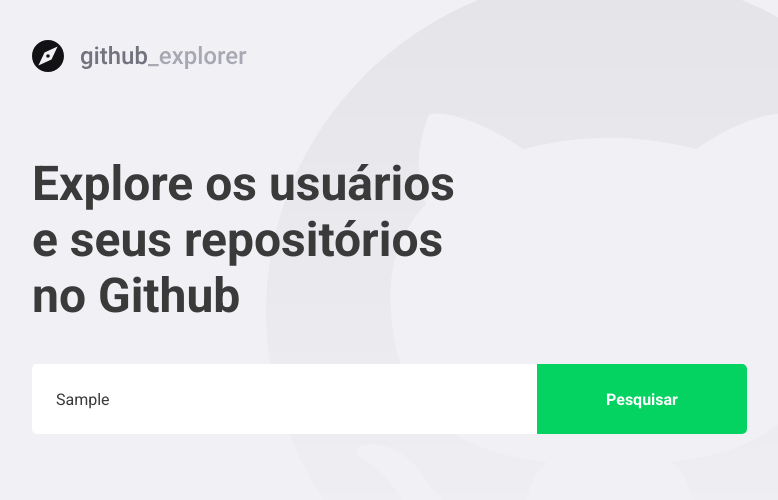
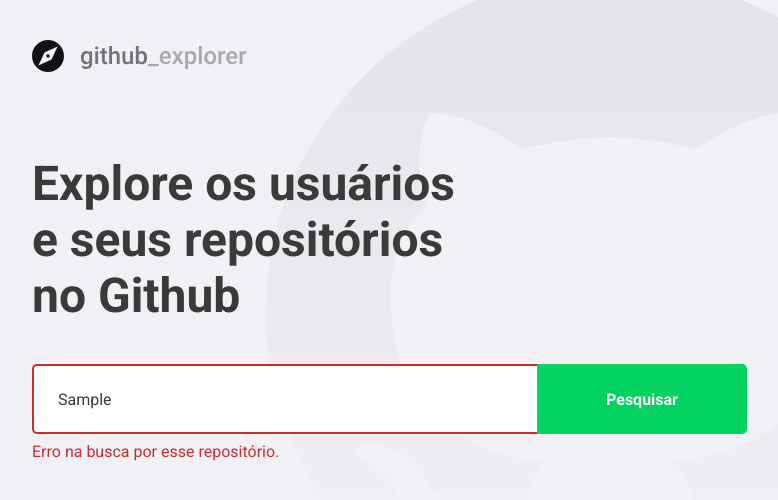
Before and after one commit to Aline595/github-explorer, a React (Create React App) app: page / in a window 1280 px wide. Both pictures are taken after typing "Sample" into the empty fields and a click on the button "Pesquisar". Shown: the top 500 px of the page, without its empty margins (148-926 px from the left). Built offline with nearby package versions, Linux system fonts and the light colour scheme; no server answers.

Commit message:
Tratando erros

```diff
--- a/src/pages/Dashboard/index.tsx
+++ b/src/pages/Dashboard/index.tsx
@@ -4,7 +4,7 @@
 
 import logo from '../../assets/logo.svg';
 
-import { Title, Form, Repositories } from './styles';
+import { Title, Form, Repositories, Error } from './styles';
 
 // Colocar somente informações que será usado e não necessariamente tudo que será retornado  pela API
 interface Repository {
@@ -16,18 +16,27 @@
   };
 }
 
+// truthy -> Tudo q não é de valor vazio
+// falsy -> Tudo que é de valor vazio
+
 // fc -> componente escrito em formato de função
 const Dashboard: React.FC = () => {
   const [newRepo, setNewRepo] = useState('');
+  const [inputError, setInputError] = useState('');
   const [repositories, setRepositories] = useState<Repository[]>([]);
 
   async function handlerAddRepository(
     event: FormEvent<HTMLFormElement>,
   ): Promise<void> {
+    // Adição de um novo repositório
     // Não deixa recarregar a página
     event.preventDefault();
-    // Adição de um novo repositório
-
+    // Verifica se foi digitado um repositório
+    if (!newRepo) {
+      setInputError('Digite o autor/nome do repositório.');
+      return;
+    }
+    try {
       // Consumir API do Github
       const response = await api.get<Repository>(`repos/${newRepo}`);
       const repository = response.data;
@@ -35,13 +44,17 @@
       // Salvar novo repositório no estado
       setRepositories([...repositories, repository]);
       setNewRepo('');
+      setInputError('');
+    } catch (err) {
+      setInputError('Erro na busca por esse repositório.');
+    }
   }
   return (
     <>
       <img src={logo} alt="Github Explorer" />
       <Title>Explore os usuários e seus repositórios no Github</Title>
 
-      <Form onSubmit={handlerAddRepository}>
+      <Form hasError={!!inputError} onSubmit={handlerAddRepository}>
         <input
           value={newRepo}
           onChange={e => setNewRepo(e.target.value)}
@@ -50,6 +63,8 @@
         />
         <button type="submit">Pesquisar</button>
       </Form>
+
+      {inputError && <Error>{inputError}</Error>}
 
       <Repositories>
         {repositories.map(repository => (
--- a/src/pages/Dashboard/styles.ts
+++ b/src/pages/Dashboard/styles.ts
@@ -1,7 +1,11 @@
-import styled from 'styled-components';
+import styled, { css } from 'styled-components';
 import { shade } from 'polished';
 
 // Template literals
+
+interface FormProps {
+  hasError: boolean;
+}
 
 export const Title = styled.h1`
   color: #3a3a3a;
@@ -12,7 +16,7 @@
   margin-top: 80px;
 `;
 
-export const Form = styled.form`
+export const Form = styled.form<FormProps>`
   margin-top: 40px;
   max-width: 715px;
 
@@ -25,6 +29,14 @@
     border: 0;
     border-radius: 5px 0 0 5px;
     color: #3a3a3a;
+    border: 2px solid #fff;
+    border-right: 0;
+
+    ${props =>
+      props.hasError &&
+      css`
+        border-color: #c53030;
+      `}
 
     &::placeholder {
       color: #a8a8b3;
@@ -56,6 +68,12 @@
       margin-top: 8px;
     }
   }
+`;
+
+export const Error = styled.span`
+  display: block;
+  color: #c53030;
+  margin-top: 8px;
 `;
 
 export const Repositories = styled.div`
```
Lines whose indentation alone changed are shown as unchanged.
